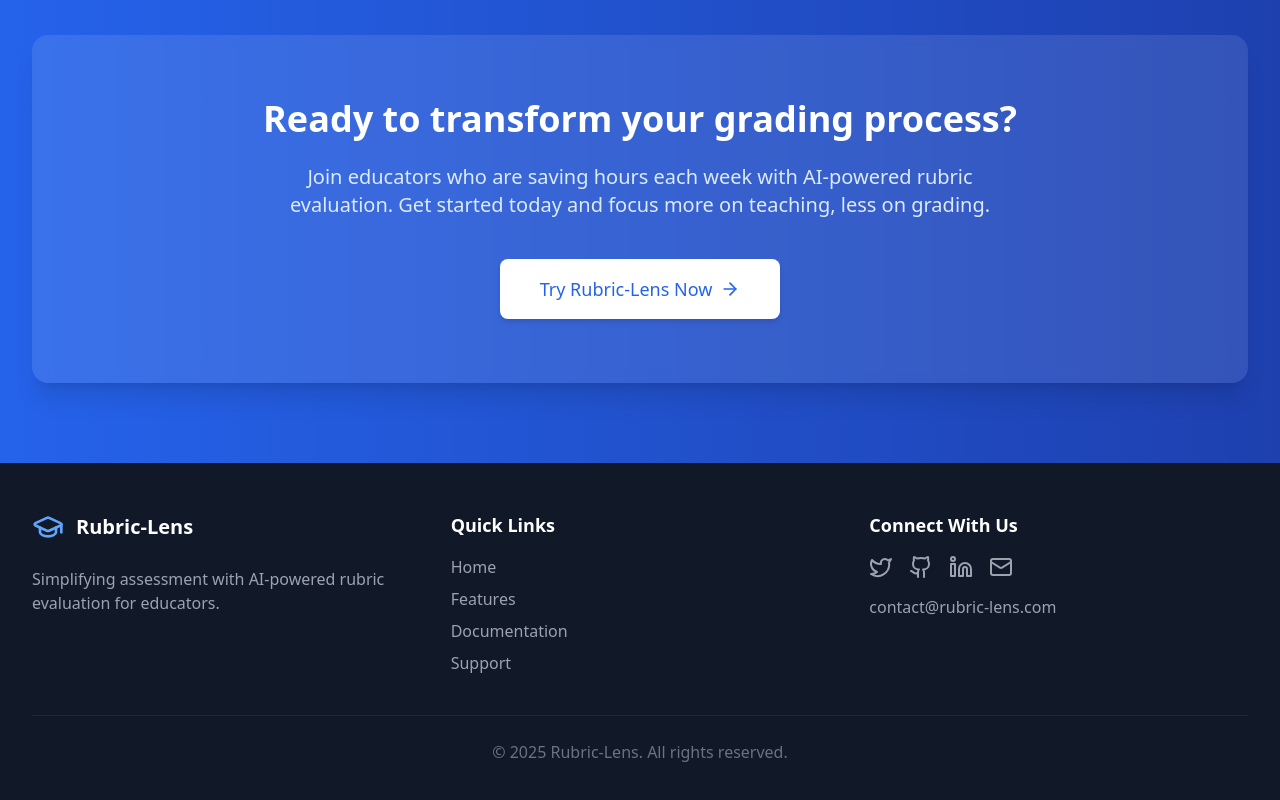
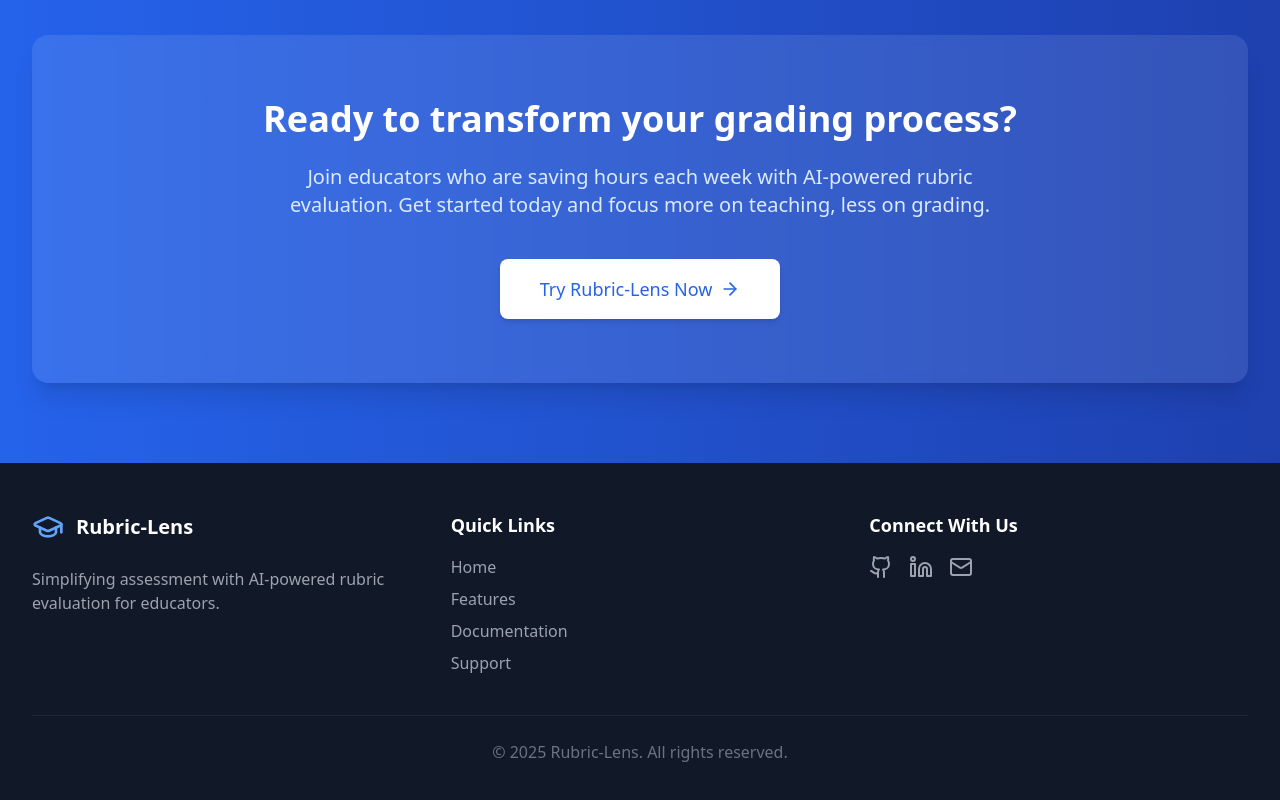
Before and after one commit to Balaji-R-2007/Rubric_lens, a React (Vite) app: page / in a window 1280 px wide. Shown: the part 1165-1965 px from the top of the page. Built offline with nearby package versions, Linux system fonts and the light colour scheme.

Commit message:
added links

```diff
--- a/src/components/LandingPage.tsx
+++ b/src/components/LandingPage.tsx
@@ -152,24 +152,18 @@
                         <div>
                             <h3 className="text-lg font-semibold text-white mb-4">Connect With Us</h3>
                             <div className="flex gap-4 mb-4">
-                                <a href="#" className="text-gray-400 hover:text-white transition-colors">
-                                    <Twitter className="w-6 h-6" />
-                                </a>
-                                <a href="#" className="text-gray-400 hover:text-white transition-colors">
+
+                                <a href="https://github.com/Balaji-R-2007/Rubric_lens.git" className="text-gray-400 hover:text-white transition-colors">
                                     <Github className="w-6 h-6" />
                                 </a>
-                                <a href="#" className="text-gray-400 hover:text-white transition-colors">
+                                <a href="https://www.linkedin.com/in/balaji-rkb/" className="text-gray-400 hover:text-white transition-colors">
                                     <Linkedin className="w-6 h-6" />
                                 </a>
-                                <a href="#" className="text-gray-400 hover:text-white transition-colors">
+                                <a href="balaji648balaji@gmail.com" className="text-gray-400 hover:text-white transition-colors">
                                     <Mail className="w-6 h-6" />
                                 </a>
                             </div>
-                            <p className="text-gray-400">
-                                <a href="mailto:contact@rubric-lens.com" className="hover:text-white transition-colors">
-                                    contact@rubric-lens.com
-                                </a>
-                            </p>
+
                         </div>
                     </div>
 
```
